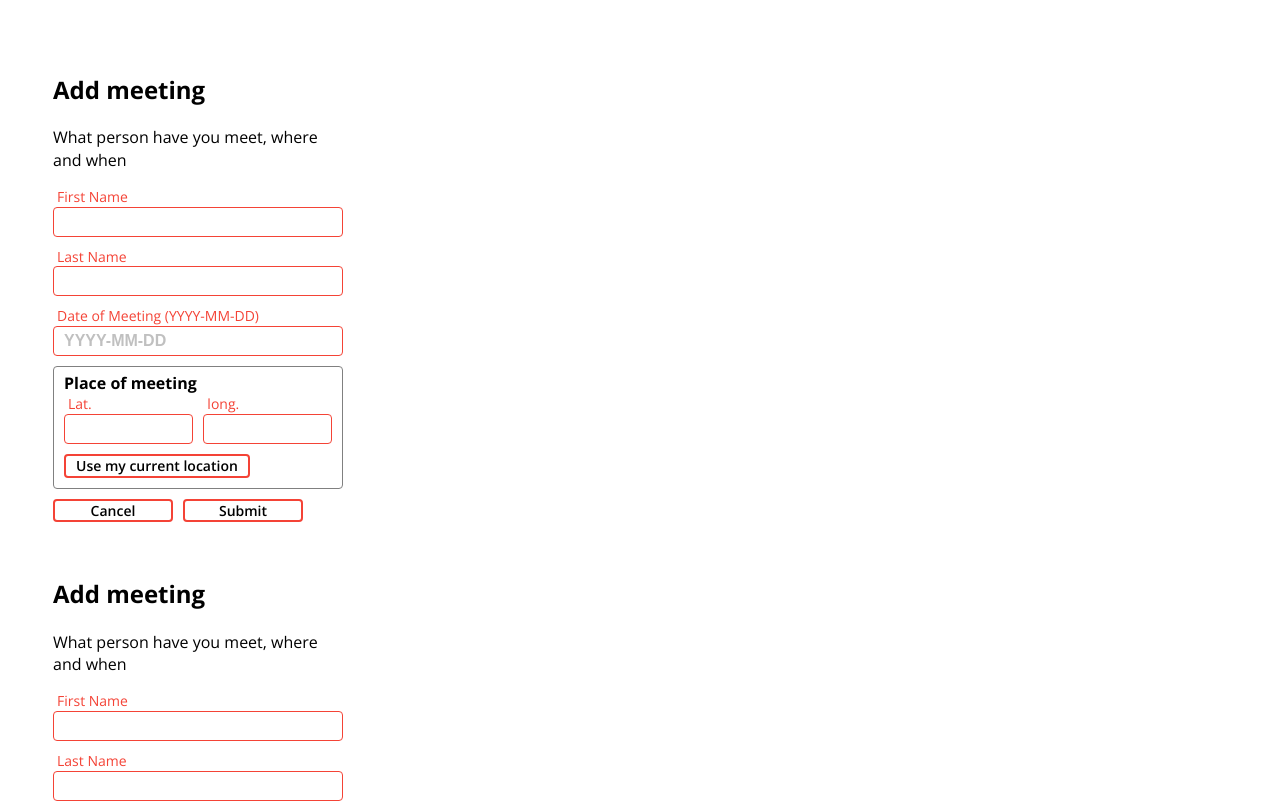
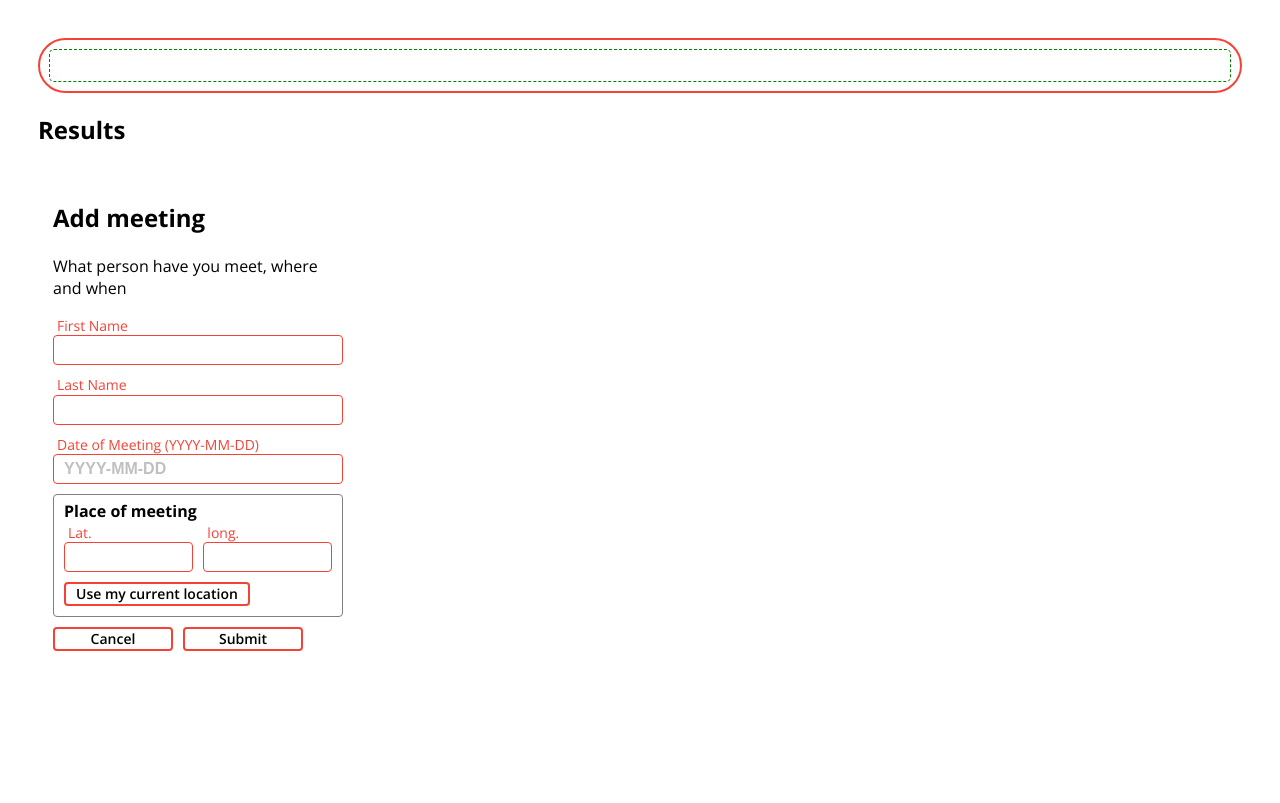
Before and after one commit to AleksandarAleksandar/corona-meeting-tracker, a React (Create React App) app: page / in a window 1280 px wide. Shown: the top 803 px of the page. Built offline with nearby package versions, Linux system fonts and the light colour scheme.

Commit message:
search form and results started

```diff
--- a/public/static/css/style.css
+++ b/public/static/css/style.css
@@ -58,7 +58,7 @@ input[type="number"] {
   padding-right: 1px;
 }
 input::placeholder {
-  color: rgba(192,192,192,1);
+  color: rgba(192, 192, 192, 1);
 }
 label {
   color: #f44336;
@@ -71,6 +71,20 @@ label {
 .form-box h4 {
   display: block;
   margin: 0px;
+}
+
+.search-form-box {
+  border: 2px solid #f44336;
+  border-radius: 200px;
+  padding: 10px;
+}
+.search-form-box input {
+  border: 0px;
+  outline: 1px dashed green;
+  width: 100%;
+  text-align: center;
+  font-size: 18px;
+  font-weight: 600;
 }
 
 .btn {
--- a/src/actions/action-types.js
+++ b/src/actions/action-types.js
@@ -1,5 +1,6 @@
 const actionTypes = {
-  ADD_MEETING: 'ADD_MEETING'
+  ADD_MEETING: 'ADD_MEETING',
+  SUBMIT_SEARCH: 'SUBMIT_SEARCH'
 }
 
 export default actionTypes
--- a/src/components/App.js
+++ b/src/components/App.js
@@ -2,6 +2,8 @@ import React from 'react';
 import { connect } from 'react-redux'
 import Btn from './Btn';
 import MeetingForm from './MeetingForm'
+import SearchForm from './SearchForm'
+import Results from './Results'
 
 
 function App(props) {
@@ -15,7 +17,10 @@ function App(props) {
   return (
     <div className="something">
 
-      <MeetingForm />
+      <SearchForm />
+
+      <Results />
+
       <MeetingForm />
 
     </div>
--- /dev/null
+++ b/src/components/Results.js
@@ -0,0 +1,25 @@
+import React from 'react'
+import { connect } from 'react-redux'
+
+function Results(props) {
+  let meetings = props.appState.meetings
+  let jsxArray = meetings.map((item)=> {
+    return (
+      <div className="item">{item.firstname}</div>
+    )
+  })
+  return (
+    <div className="section-results">
+      <h2>Results</h2>
+      <div className="filter"></div>
+      <div className="items">{jsxArray}</div>
+    </div>
+  )
+}
+
+const mapStateToProps = (state) => {
+  return {
+    appState: state
+  }
+}
+export default connect(mapStateToProps)(Results)
--- /dev/null
+++ b/src/components/SearchForm.js
@@ -0,0 +1,58 @@
+import React from 'react';
+import Btn from './Btn';
+import { connect } from 'react-redux';
+import actionTypes from '../actions/action-types'
+
+class SearchForm extends React.Component {
+  constructor(props) {
+    super(props)
+    this.state = {
+      search: ''
+    }
+    this._handleSearchChange = this._handleSearchChange.bind(this);
+    this._submitSearch = this._submitSearch.bind(this);
+
+  }
+
+  _handleSearchChange(event) {
+    const target = event.target;
+    const value = target.value;
+    const name = target.name;
+
+    let old_value = this.state.search;
+
+    this.setState({
+      [name]: value
+    });
+
+    let trimmed_new_value = value.trim();
+    if (trimmed_new_value !== old_value.trim()) {
+      this._submitSearch(trimmed_new_value);
+      console.log('new search');
+    }
+  }
+
+  _submitSearch(q) {
+    this.props.dispatch({
+      type: actionTypes.SUBMIT_SEARCH,
+      payload: q
+    });
+  }
+
+  render() {
+    return (
+      <div className="search-form-box">
+        <input
+          type="text"
+          name="search"
+          value={this.state.search}
+          onChange={this._handleSearchChange}
+        />
+      </div>
+    )
+  }
+}
+const mapStateToProps = (state) => {
+  return { appState: state };
+};
+export default connect(mapStateToProps)(SearchForm);
```
